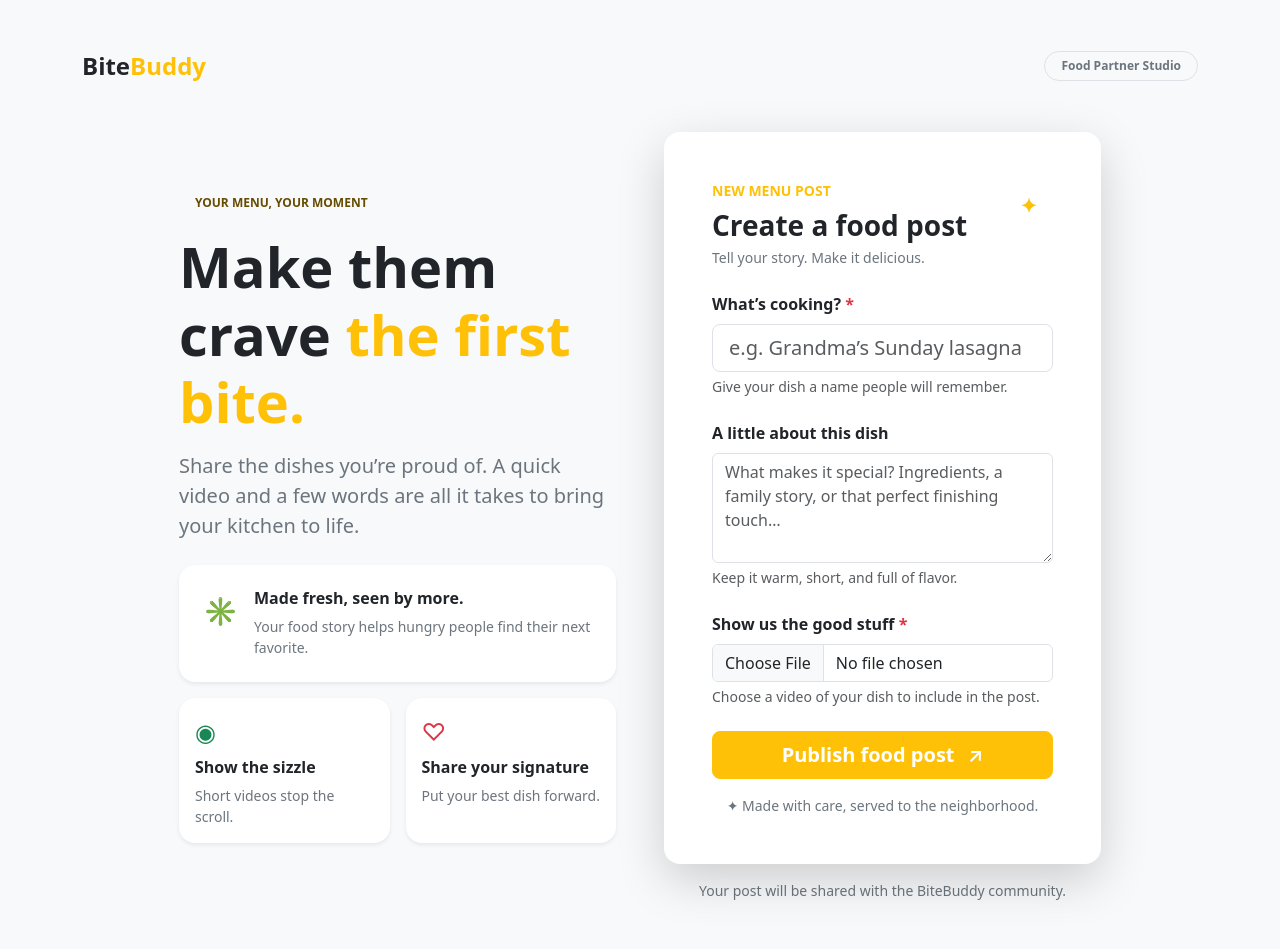
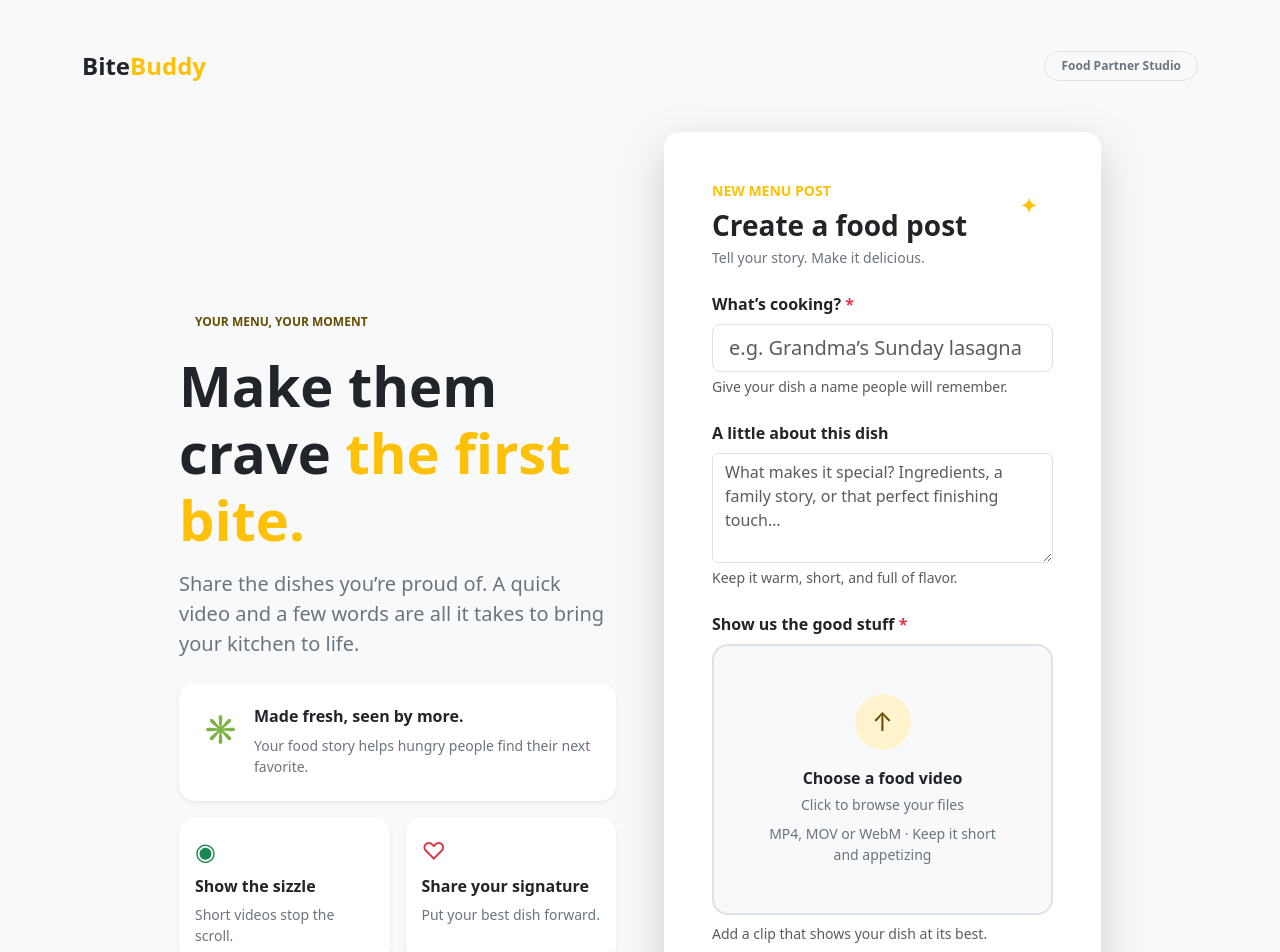
Before and after one commit to tausif900/NodeJs-Tutorial, a React (Vite) app in the folder Food-App/frontend/: page /add-food-items in a window 1280 px wide. Shown: the top 952 px of the page. Built offline with nearby package versions, Linux system fonts and the light colour scheme.

Commit message:
food item added successfully

```diff
--- a/Food-App/frontend/src/Components/Pages/general/AddFood.jsx
+++ b/Food-App/frontend/src/Components/Pages/general/AddFood.jsx
@@ -1,8 +1,11 @@
-import React from "react";
+import axios from "axios";
+import React, { useState } from "react";
 import { useForm } from "react-hook-form";
 import { Link } from "react-router-dom";
 
 const AddFood = () => {
+  const [videoName, setVideoName] = useState("");
+
   const {
     register,
     handleSubmit,
@@ -10,7 +13,25 @@ const AddFood = () => {
     formState: { errors },
   } = useForm();
 
+  const addFoodItem = async (data) => {
+    try {
+      const formData = new FormData();
+      formData.append("name", data.foodName);
+      formData.append("description", data.description);
+      formData.append("video", data.video[0]);
 
+      const response = await axios.post(
+        "http://localhost:3000/api/food/add-food-items",
+        formData,
+        {
+          withCredentials: true,
+        },
+      );
+      console.log(response.data);
+    } catch (error) {
+      console.log(error);
+    }
+  };
 
   return (
     <main className="container-fluid min-vh-100 bg-light py-4 py-lg-5">
@@ -95,7 +116,7 @@ const AddFood = () => {
                   </span>
                 </div>
 
-                <form>
+                <form onSubmit={handleSubmit(addFoodItem)}>
                   <div className="mb-4">
                     <label
                       htmlFor="foodName"
@@ -108,6 +129,7 @@ const AddFood = () => {
                       type="text"
                       className="form-control form-control-lg"
                       placeholder="e.g. Grandma’s Sunday lasagna"
+                      {...register("foodName")}
                     />
                     <div className="form-text">
                       Give your dish a name people will remember.
@@ -126,6 +148,7 @@ const AddFood = () => {
                       className="form-control"
                       rows="4"
                       placeholder="What makes it special? Ingredients, a family story, or that perfect finishing touch…"
+                      {...register("description")}
                     />
                     <div className="form-text">
                       Keep it warm, short, and full of flavor.
@@ -133,29 +156,57 @@ const AddFood = () => {
                   </div>
 
                   <div className="mb-4">
-                    <label
-                      htmlFor="foodVideo"
-                      className="form-label fw-semibold"
-                    >
+                    <label htmlFor="video" className="form-label fw-semibold">
                       Show us the good stuff{" "}
                       <span className="text-danger">*</span>
                     </label>
-                    <input
-                      id="foodVideo"
-                      className="form-control"
-                      type="file"
-                      accept="video/*"
-                    />
-                    <div className="form-text">
-                      Choose a video of your dish to include in the post.
+                    <label
+                      htmlFor="video"
+                      className="d-flex flex-column align-items-center justify-content-center text-center border border-2 border-dashed rounded-4 p-4 p-md-5 bg-light"
+                      style={{
+                        cursor: "pointer",
+                        transition: "all 180ms ease",
+                      }}
+                    >
+                      <span
+                        className="d-flex align-items-center justify-content-center rounded-circle bg-warning-subtle text-warning-emphasis mb-3"
+                        style={{ width: 56, height: 56, fontSize: 25 }}
+                        aria-hidden="true"
+                      >
+                        {videoName ? "✓" : "↑"}
+                      </span>
+                      <span className="fw-semibold text-dark">
+                        {videoName
+                          ? "Video ready to upload"
+                          : "Choose a food video"}
+                      </span>
+                      <span className="small text-secondary mt-1">
+                        {videoName || "Click to browse your files"}
+                      </span>
+                      <span className="small text-secondary mt-2">
+                        MP4, MOV or WebM · Keep it short and appetizing
+                      </span>
+                      <input
+                        id="video"
+                        className="visually-hidden"
+                        type="file"
+                        accept="video/*"
+                        onChange={(e) => {
+                          setVideoName(e.target.files?.[0]?.name ?? "");
+                        }}
+                        aria-describedby="foodVideoHelp"
+                      />
+                    </label>
+                    <div id="foodVideoHelp" className="form-text mt-2">
+                      Add a clip that shows your dish at its best.
                     </div>
                   </div>
 
                   <button
-                    type="button"
+                    type="submit"
                     className="btn btn-warning btn-lg w-100 fw-semibold text-white"
                   >
-                    Publish food post <span className="ms-2">↗</span>
+                    Publish food Item <span className="ms-2">↗</span>
                   </button>
                   <p className="small text-secondary text-center mt-3 mb-0">
                     ✦ Made with care, served to the neighborhood.
```
